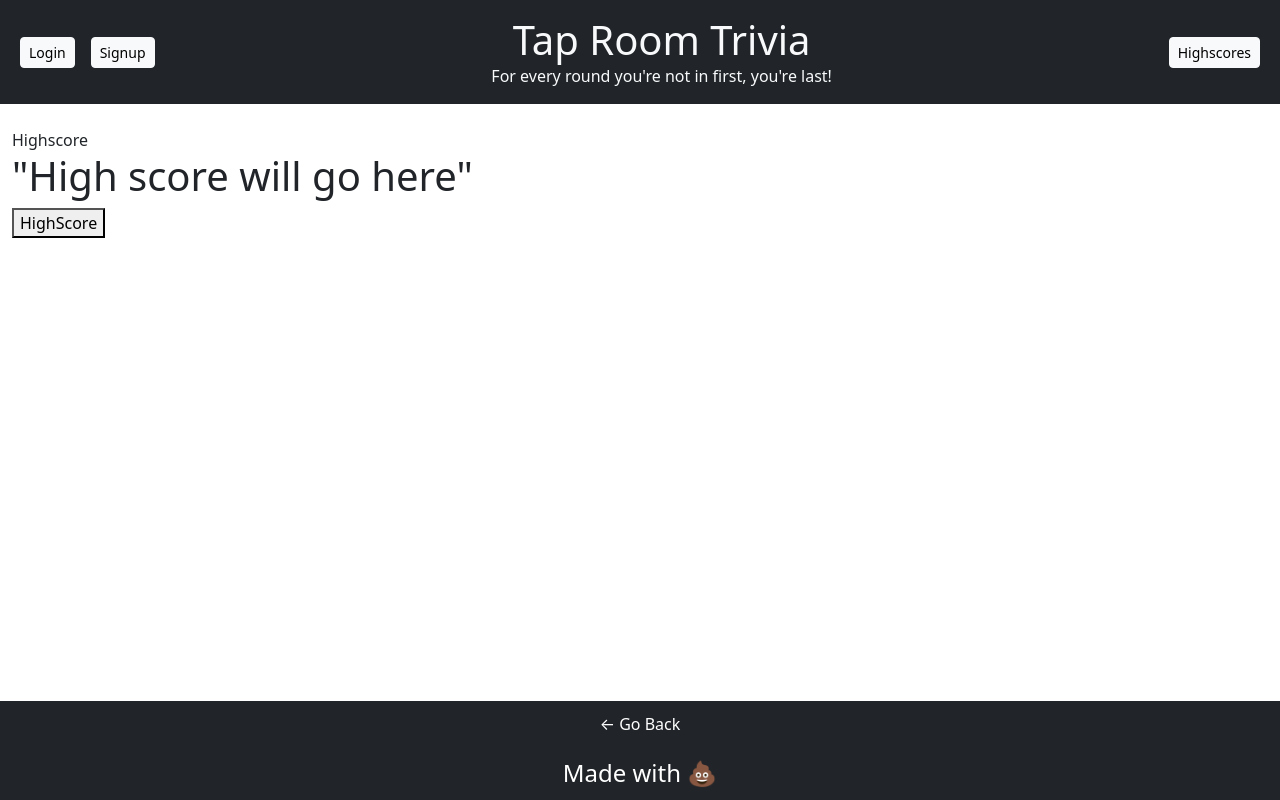
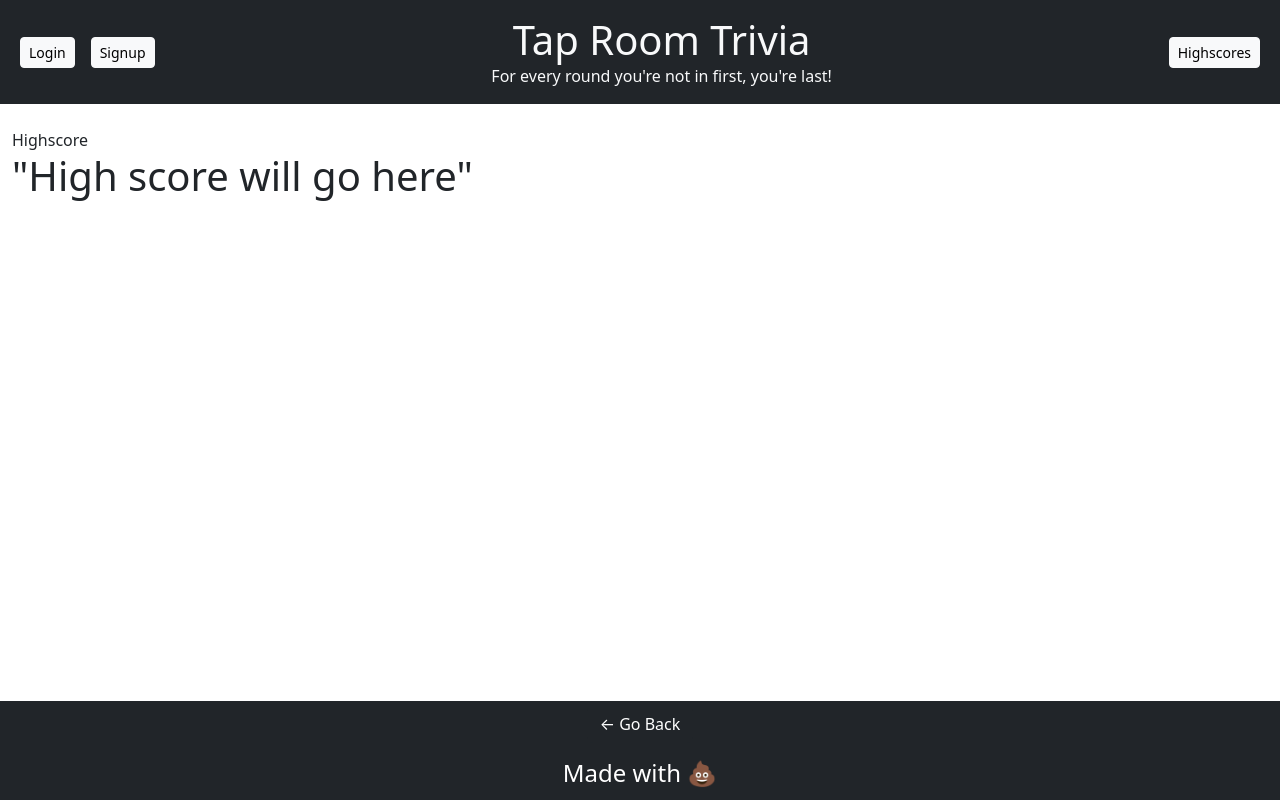
Before and after one commit to MikeNguyen1092/Answer_HACK, a React (Vite) app in the folder client/: page /highscore in a window 1280 px wide. Built offline with nearby package versions, Linux system fonts and the light colour scheme.

Commit message:
i took out the highscore button on the highscore page and added highScore to each userseed json

```diff
--- a/client/src/components/Score/index.jsx
+++ b/client/src/components/Score/index.jsx
@@ -1,5 +1,5 @@
 
-const Score=()=> {
+const Score = () => {
     //     function showHighScore() {
 
     //         const highScore = g();
@@ -11,14 +11,17 @@ const Score=()=> {
     //       return savedScore || 'No high score yet';
     //     }
 
-return(
+    return (
         <main>
             <div>
                 <h1>"High score will go here"</h1></div>
-<div className="Score">
-</div>
-<button onClick="showHighScore()">HighScore
-</button>
+
+
+            <script>
+
+            </script>
+
+
         </main>
 
     );
```
Also changed, not shown: 1 other file (tests, documents, lock files or other folders). Lines whose indentation alone changed are shown as unchanged.
